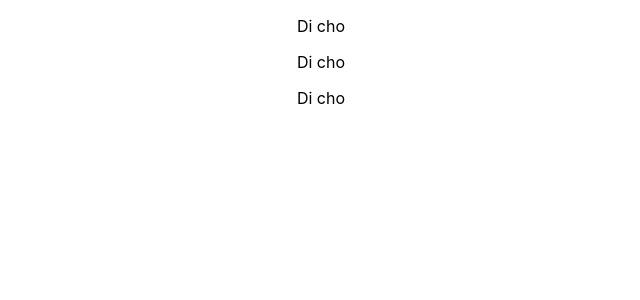
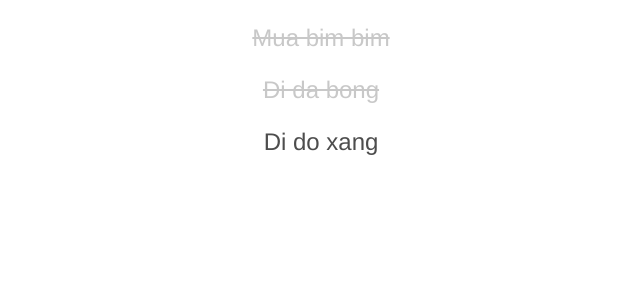
Before and after one commit to duong94/todo-list-react, a React (Create React App) app: page / in a window 1280 px wide. Shown: the top 300 px of the page, without its empty margins (319-959 px from the left). Built offline with nearby package versions, Linux system fonts and the light colour scheme.

Commit message:
Baai 10 Dynamic class names

```diff
--- a/src/App.js
+++ b/src/App.js
@@ -6,16 +6,18 @@ class App extends Component {
   constructor() {
     super();
     this.todoItems = [
-      'Mua bim bim',
-      'Di da bong',
-      'Di do xang'
+      { title: 'Mua bim bim', isComplete: true },
+      { title: 'Di da bong', isComplete: true },
+      { title: 'Di do xang' }
     ];
   }
   render(){
     return (
       <div className="App">
         {
-          this.todoItems.map((item, index) => <TodoItem key={index} title={item} />)
+          this.todoItems.map((item, index) =>
+            <TodoItem key={index} item={item} />
+          )
         }
       </div>
     );
--- /dev/null
+++ b/src/components/TodoItem.css
@@ -0,0 +1,14 @@
+.TodoItem {
+    font-family: 'Helvetica Neue',
+    Helvetica,
+    Arial,
+    sans-serif;
+    font-weight: 300;
+    font-size: 24px;
+    color: #4d4d4d;
+}
+
+.TodoItem-complete {
+    text-decoration: line-through;
+    opacity: .3;
+}
--- a/src/components/TodoItem.js
+++ b/src/components/TodoItem.js
@@ -1,10 +1,16 @@
 import React, { Component } from 'react';
+import './TodoItem.css';
 
 class TodoItem extends Component {
     render() {
+        const { item } = this.props;
+        let className = 'TodoItem';
+        if (item.isComplete) {
+            className += ' TodoItem-complete'
+        }
         return (
-            <div classname="App">
-                <p>Di cho</p>
+            <div className={className}>
+                <p>{this.props.item.title}</p>
             </div>
         );
     }
```
